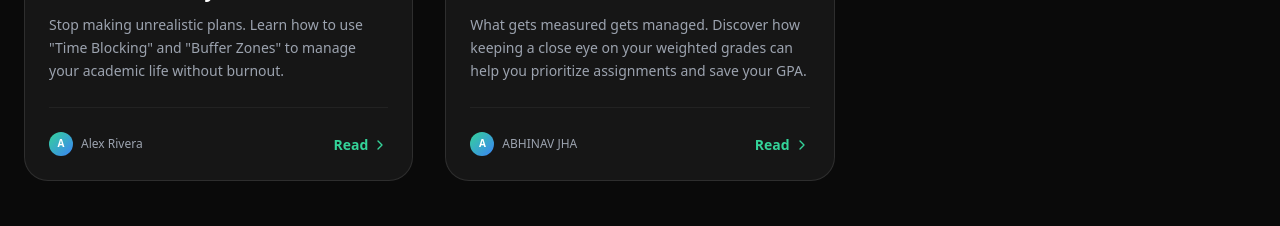
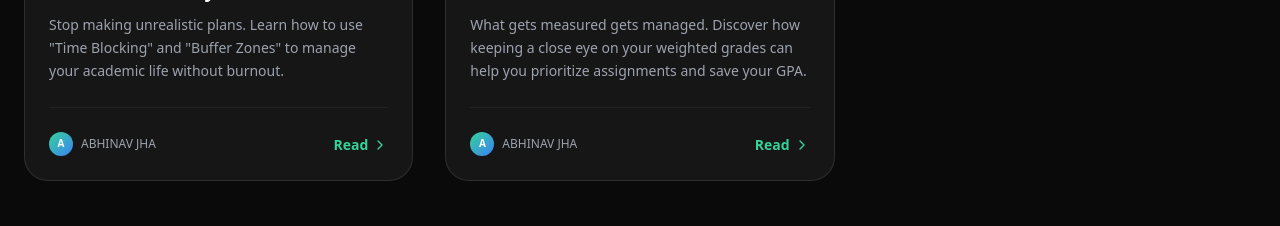
Before and after one commit to Abhinav06122009/MARGDARSHAKI, a React (Vite) app: page /blog in a window 1280 px wide. Shown: the part 1286-1512 px from the top of the page. Built offline with nearby package versions, Linux system fonts and the light colour scheme.

Commit message:
Update author name in BlogPage component

```diff
--- a/src/pages/BlogPage.tsx
+++ b/src/pages/BlogPage.tsx
@@ -124,7 +124,7 @@ const BLOG_POSTS = [
     date: 'Oct 10, 2025',
     readTime: '7 min read',
     category: 'Productivity',
-    author: 'Alex Rivera',
+    author: 'ABHINAV JHA',
     content: `
       <p class="lead text-xl text-gray-300 mb-6">Most study schedules fail because they are designed for robots, not humans. If you plan every minute of your day, one delay ruins everything. Here is a better way.</p>
 
```
